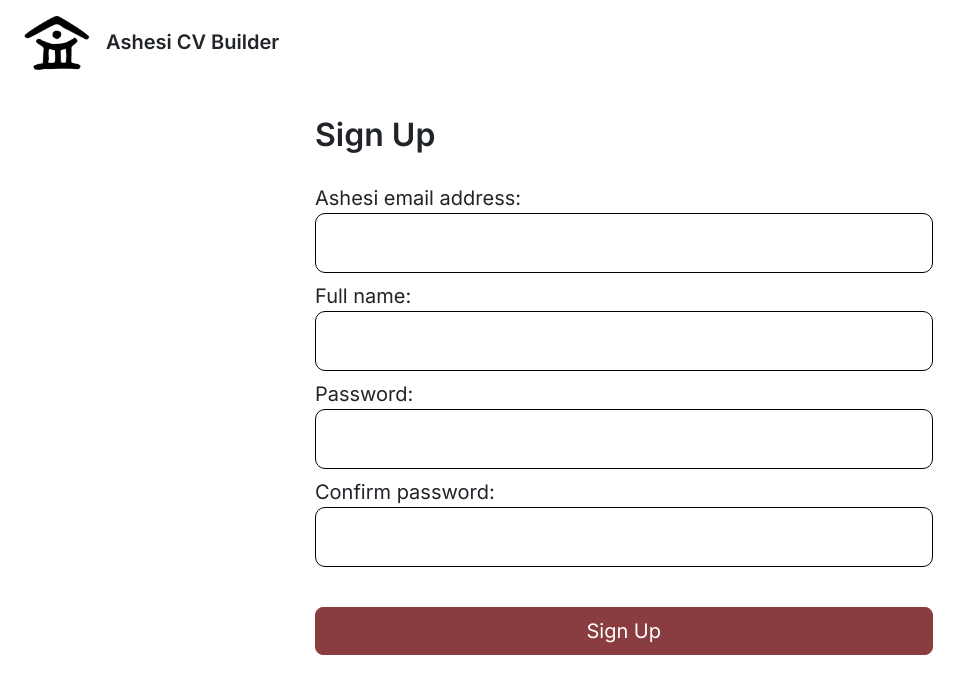
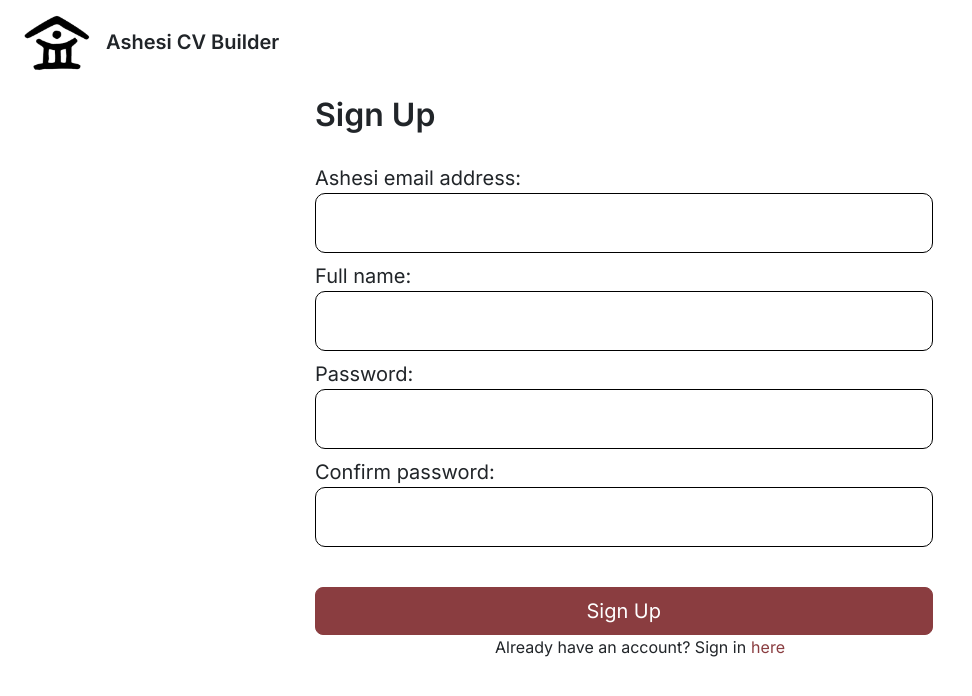
Before and after one commit to chinweibegbu/ashesi-cv-builder, a React (Create React App) app: page /signup in a window 1280 px wide. Shown: the top 696 px of the page, without its empty margins (0-972 px from the left). Built offline with nearby package versions, Linux system fonts and the light colour scheme.

Commit message:
Add a link between the sign in and sign up pages

```diff
--- a/src/components/SignIn.js
+++ b/src/components/SignIn.js
@@ -52,6 +52,10 @@ function SignIn() {
                         <input type="password" id="login-password" value={password} onChange={e => setPassword(e.target.value)}></input>
                     </div>
                     <input className="button btn btn-lg mt-3" type="submit" value="Log In" />
+                    <p className="text-center">
+                        New user? Sign up
+                        <span className="link-text" onClick={() => navigate("/signup")}>here</span>
+                    </p>
                 </form>
             </div>
         </>
--- a/src/components/SignUp.js
+++ b/src/components/SignUp.js
@@ -66,6 +66,10 @@ function SignUp() {
                         {(password !== confirmPassword) ? "Passwords entered do not match" : ""}
                     </p>
                     <input className="button btn btn-lg mt-3" type="submit" value="Sign Up" />
+                    <p className="text-center">
+                        Already have an account? Sign in
+                        <span className="link-text" onClick={() => navigate("/signin")}>here</span>
+                    </p>
                 </form>
             </div>
         </>
--- a/src/styles/App.css
+++ b/src/styles/App.css
@@ -31,3 +31,13 @@ a {
     height: 24px;
     margin-bottom: 0;
 }
+
+.link-text {
+    margin-left: 5px;
+    color: #8A3D40;
+    cursor: pointer
+}
+
+.link-text:hover {
+    color: #aa4d50;
+}
```
